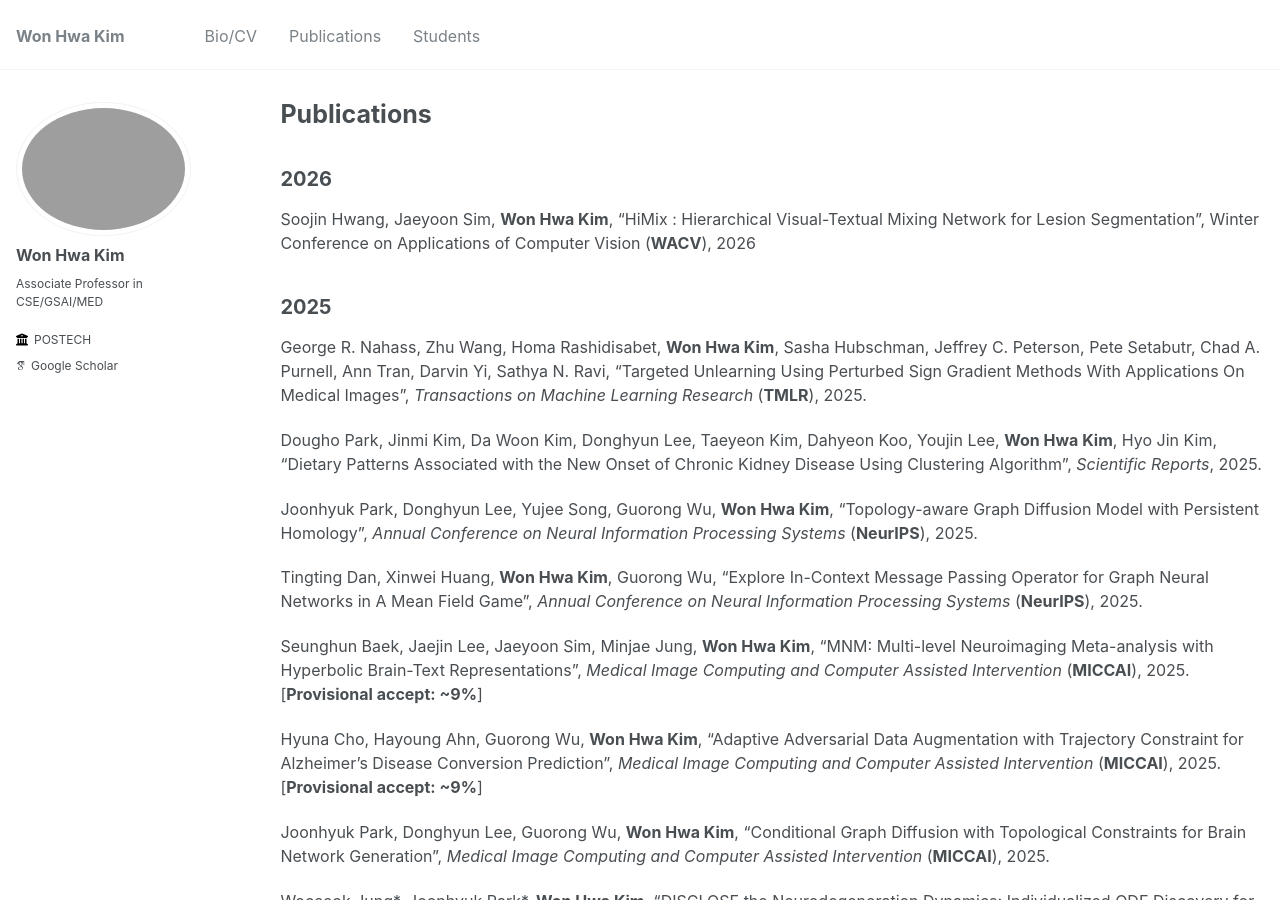
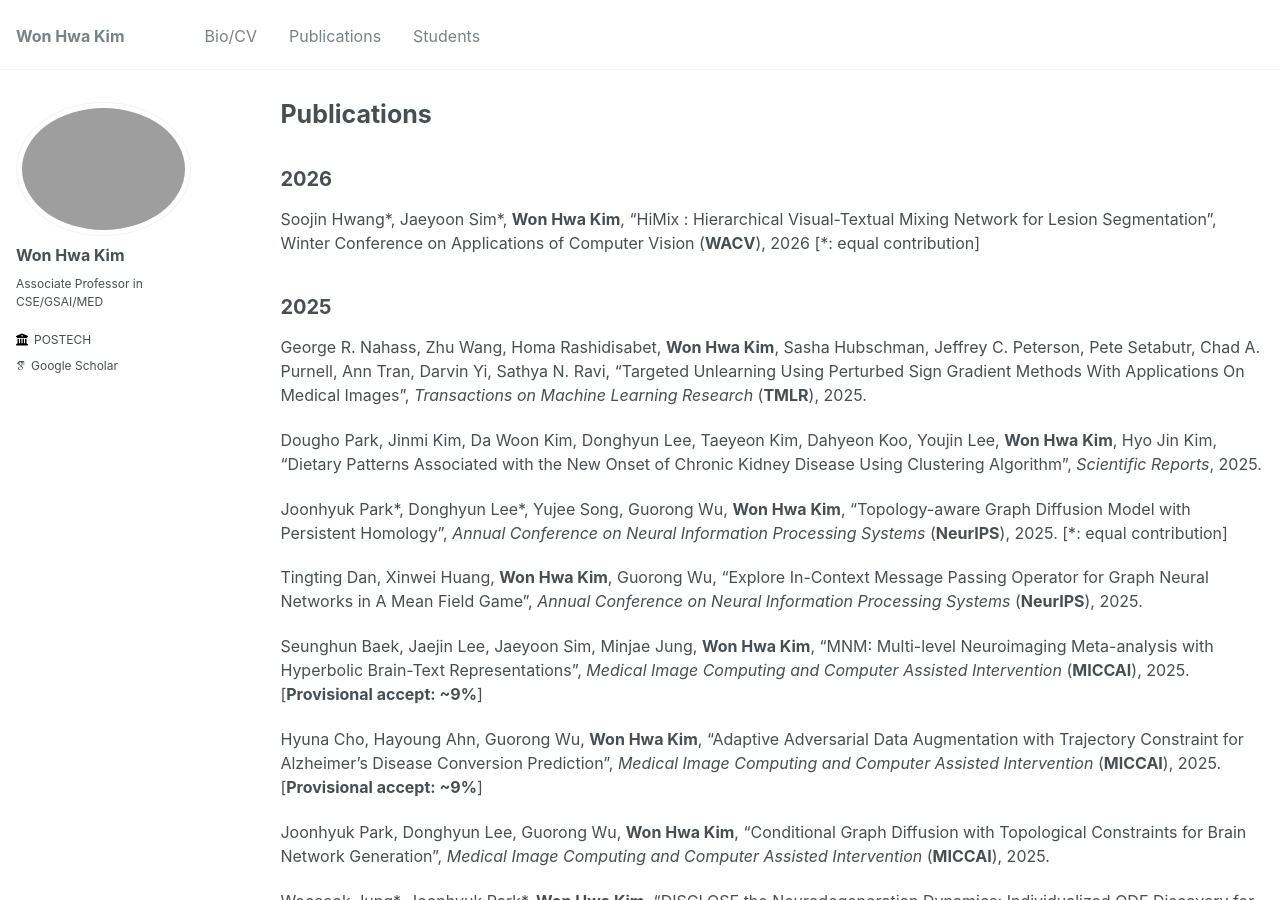
Before and after one commit to wwplato/wwplato.github.io, a Jekyll site: the page built from _pages/publications.md, in a window 1280 px wide and 900 px high. Built offline with Jekyll 4.4.1, drawn with Linux system fonts in a browser that asks for light colours; some web fonts are replaced.

Commit message:
Update publications.md

```diff
--- a/_pages/publications.md
+++ b/_pages/publications.md
@@ -9,7 +9,7 @@ author_profile: true
 2026
 ------
 
-Soojin Hwang, Jaeyoon Sim, **Won Hwa Kim**, "HiMix : Hierarchical Visual-Textual Mixing Network for Lesion Segmentation", Winter Conference on Applications of Computer Vision (**WACV**), 2026
+Soojin Hwang\*, Jaeyoon Sim\*, **Won Hwa Kim**, "HiMix : Hierarchical Visual-Textual Mixing Network for Lesion Segmentation", Winter Conference on Applications of Computer Vision (**WACV**), 2026 [\*: equal contribution]
 
 2025
 ------
@@ -18,7 +18,7 @@ George R. Nahass, Zhu Wang, Homa Rashidisabet, **Won Hwa Kim**, Sasha Hubschman,
 
 Dougho Park, Jinmi Kim, Da Woon Kim, Donghyun Lee, Taeyeon Kim, Dahyeon Koo, Youjin Lee, **Won Hwa Kim**, Hyo Jin Kim, "Dietary Patterns Associated with the New Onset of Chronic Kidney Disease Using Clustering Algorithm", *Scientific Reports*, 2025.
 
-Joonhyuk Park, Donghyun Lee, Yujee Song, Guorong Wu, **Won Hwa Kim**, "Topology-aware Graph Diffusion Model with Persistent Homology", *Annual Conference on Neural Information Processing Systems* (**NeurIPS**), 2025.
+Joonhyuk Park\*, Donghyun Lee\*, Yujee Song, Guorong Wu, **Won Hwa Kim**, "Topology-aware Graph Diffusion Model with Persistent Homology", *Annual Conference on Neural Information Processing Systems* (**NeurIPS**), 2025. [\*: equal contribution]
 
 Tingting Dan, Xinwei Huang, **Won Hwa Kim**, Guorong Wu, "Explore In-Context Message Passing Operator for Graph Neural Networks in A Mean Field Game", *Annual Conference on Neural Information Processing Systems* (**NeurIPS**), 2025.
 
```
